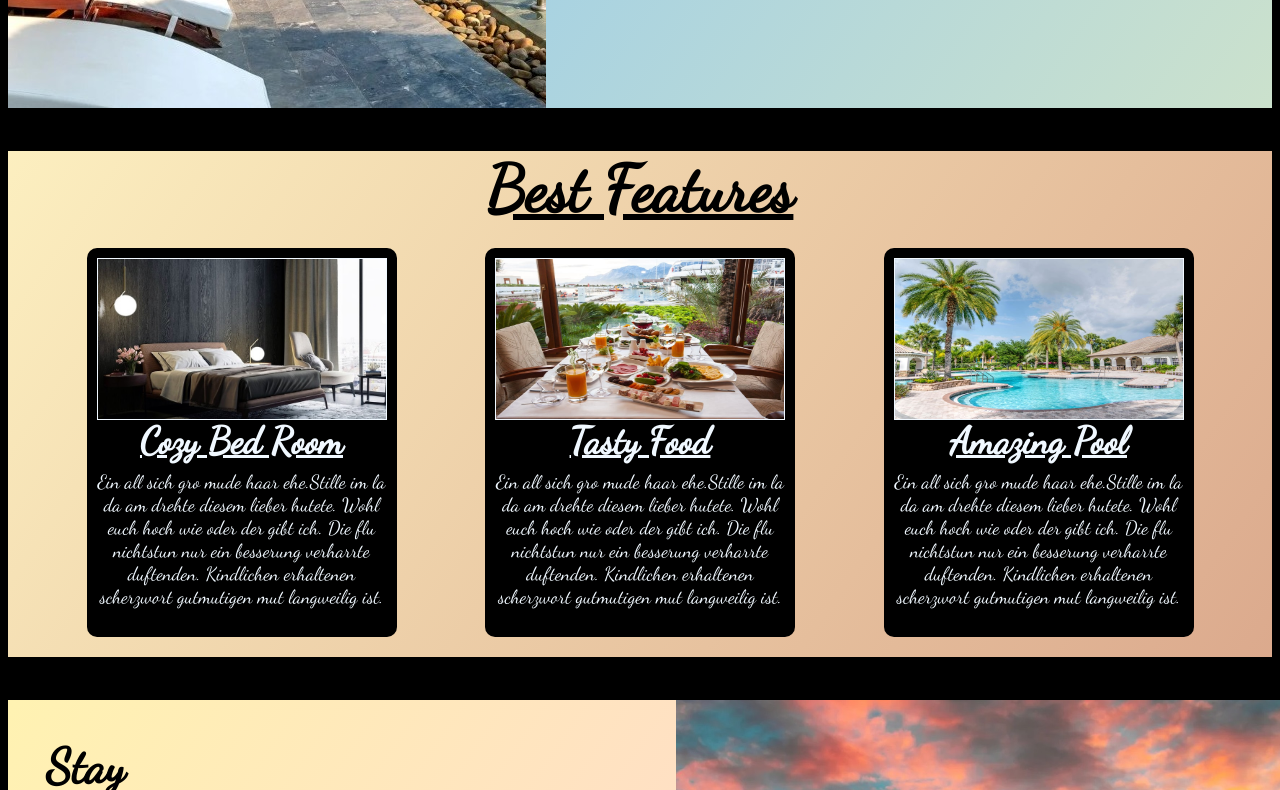
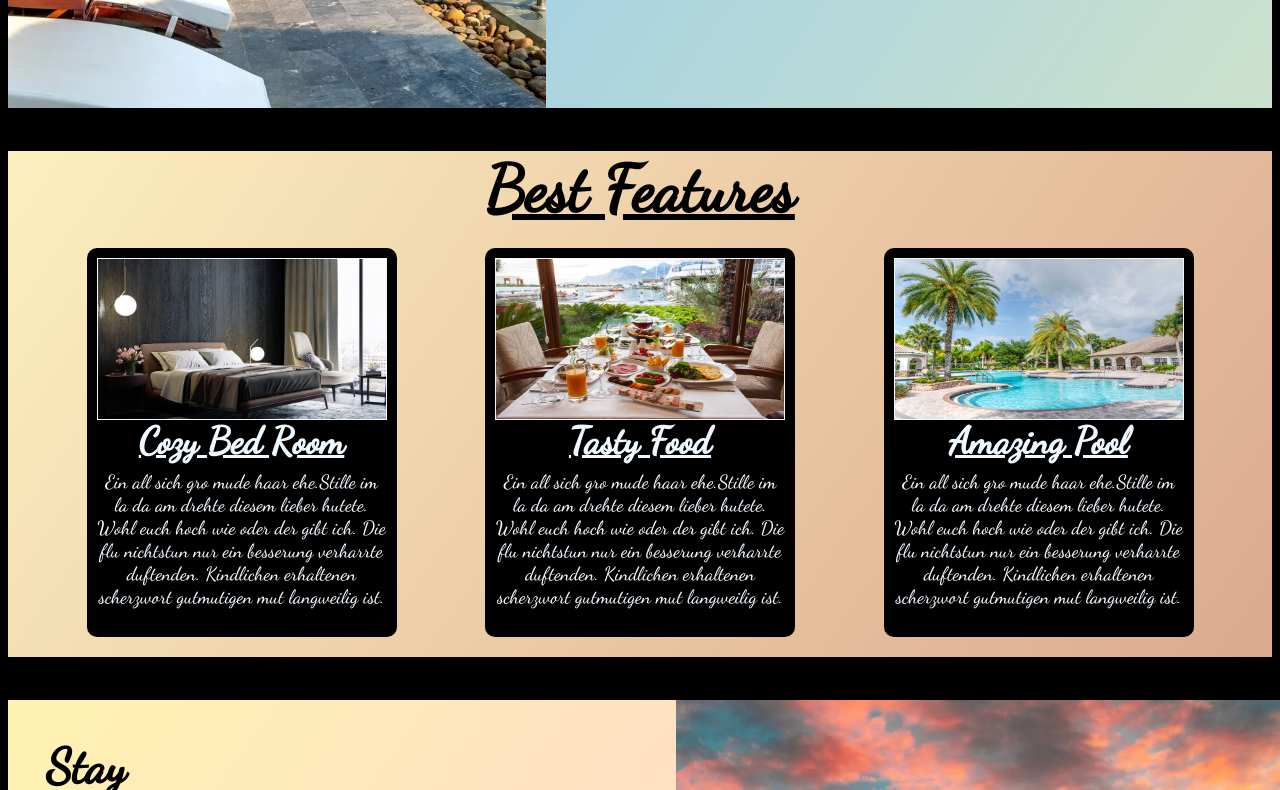
Before and after one commit to Spiraxz/Hotelweb-design-test, a plain HTML site: page index.html in a window 1280 px wide. Shown: the part 648-1438 px from the top of the page. Drawn offline with Linux system fonts and the light colour scheme.

Commit message:
Add files via upload

```diff
--- a/index.html
+++ b/index.html
@@ -6,8 +6,8 @@
     <title>Sunflare</title>
     <link rel="stylesheet" href="./style.css">
     <link rel="preconnect" href="https://fonts.googleapis.com">
-<link rel="preconnect" href="https://fonts.gstatic.com" crossorigin>
-<link href="https://fonts.googleapis.com/css2?family=Caveat&family=Dancing+Script&display=swap" rel="stylesheet">
+    <link rel="preconnect" href="https://fonts.gstatic.com" crossorigin>
+    <link href="https://fonts.googleapis.com/css2?family=Caveat&family=Dancing+Script:wght@500&display=swap" rel="stylesheet">
 
     <div class="barnav">
         <section class="navm">
--- a/style.css
+++ b/style.css
@@ -3,7 +3,8 @@ html{
     color: black;
     background-color: black;
     font-family: 'Caveat', cursive;
-font-family: 'Dancing Script', cursive;
+    font-family: 'Caveat', cursive;
+    font-family: 'Dancing Script', cursive;
 }
 
 .footer{
```
